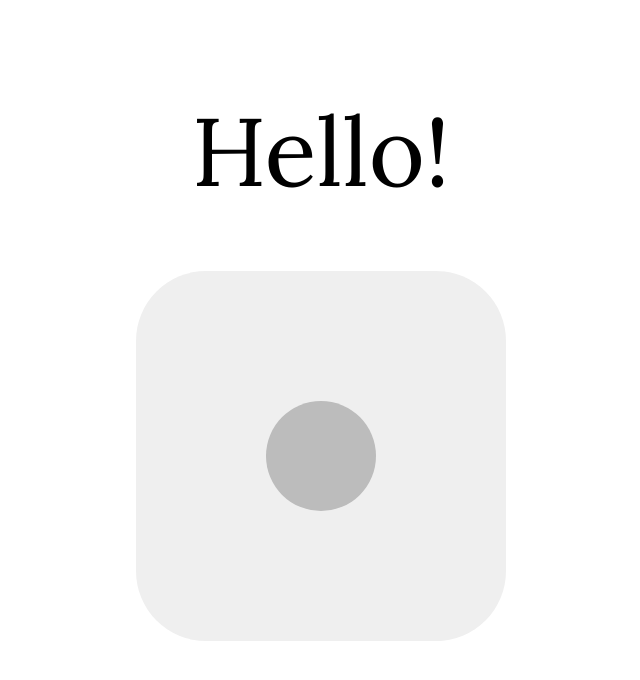
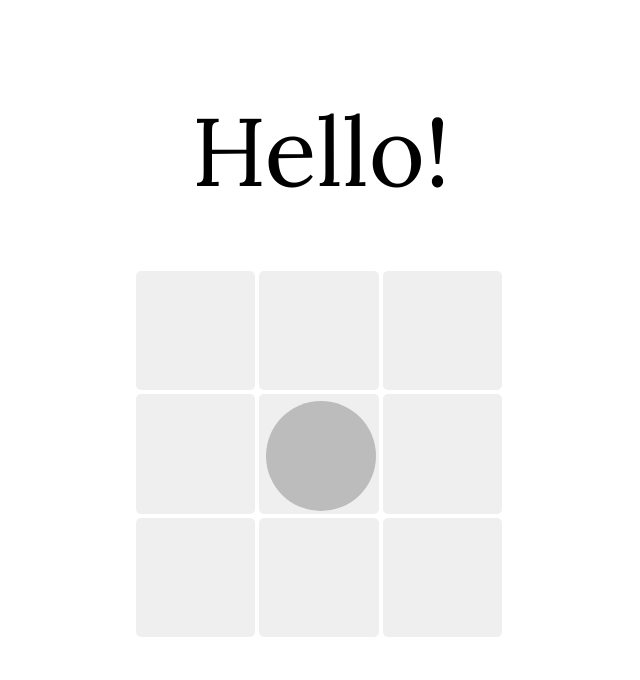
Before and after one commit to Dispersioned/web, a React (Create React App) app: page / in a window 1280 px wide. Shown: the top 680 px of the page, without its empty margins (319-959 px from the left). Built offline with nearby package versions, Linux system fonts and the light colour scheme.

Commit message:
add dice grid

```diff
--- a/src/components/Dice/Dice.tsx
+++ b/src/components/Dice/Dice.tsx
@@ -1,14 +1,50 @@
 import { motion } from 'framer-motion'
-import React from 'react'
+import React, { useState } from 'react'
+import styled from 'styled-components'
 import './style.css'
 
 interface DiceProps {
   dragWrapperRef: React.MutableRefObject<null>
 }
 
+const DICE_SIZE = '370px'
+
+const Wrapper = styled.div`
+  position: relative;
+  width: ${DICE_SIZE};
+  height: ${DICE_SIZE};
+  overflow: hidden;
+  display: flex;
+  align-items: center;
+  justify-content: center;
+  background-color: #fff;
+`
+
+const GridLayer = styled.div`
+  position: absolute;
+  left: 0;
+  top: 0;
+  display: grid;
+  grid-gap: 4px;
+  grid-template-columns: ${`repeat(3, calc(${DICE_SIZE} / 3 - 4px))`};
+  grid-template-rows: ${`repeat(3, calc(${DICE_SIZE} / 3 - 4px))`};
+`
+
+const Cell = styled.div`
+  background-color: #efefef;
+  border-radius: 5px;
+`
+
 const Dice: React.FC<DiceProps> = ({ dragWrapperRef }) => {
+  const [cells, setCells] = useState([
+    [0, 0, 0],
+    [0, 0, 0],
+    [0, 0, 0],
+  ])
+
   return (
-    <div className="dice-wrapper" ref={dragWrapperRef}>
+    <Wrapper ref={dragWrapperRef}>
+      <GridLayer>{cells.map((row, y) => row.map((_, x) => <Cell key={`${y}_${x}`} />))}</GridLayer>
       <motion.div
         className="dice"
         drag
@@ -16,7 +52,7 @@ const Dice: React.FC<DiceProps> = ({ dragWrapperRef }) => {
         whileDrag={{ backgroundColor: '#9f9f9f' }}
         dragTransition={{ bounceStiffness: 200, bounceDamping: 20 }}
       />
-    </div>
+    </Wrapper>
   )
 }
 export default Dice
--- a/src/components/Dice/style.css
+++ b/src/components/Dice/style.css
@@ -11,6 +11,4 @@
   background-color: #bcbcbc;
   border-radius: 50%;
   position: relative;
-  left: calc(50% - 55px);
-  top: calc(50% - 55px);
 }
```
